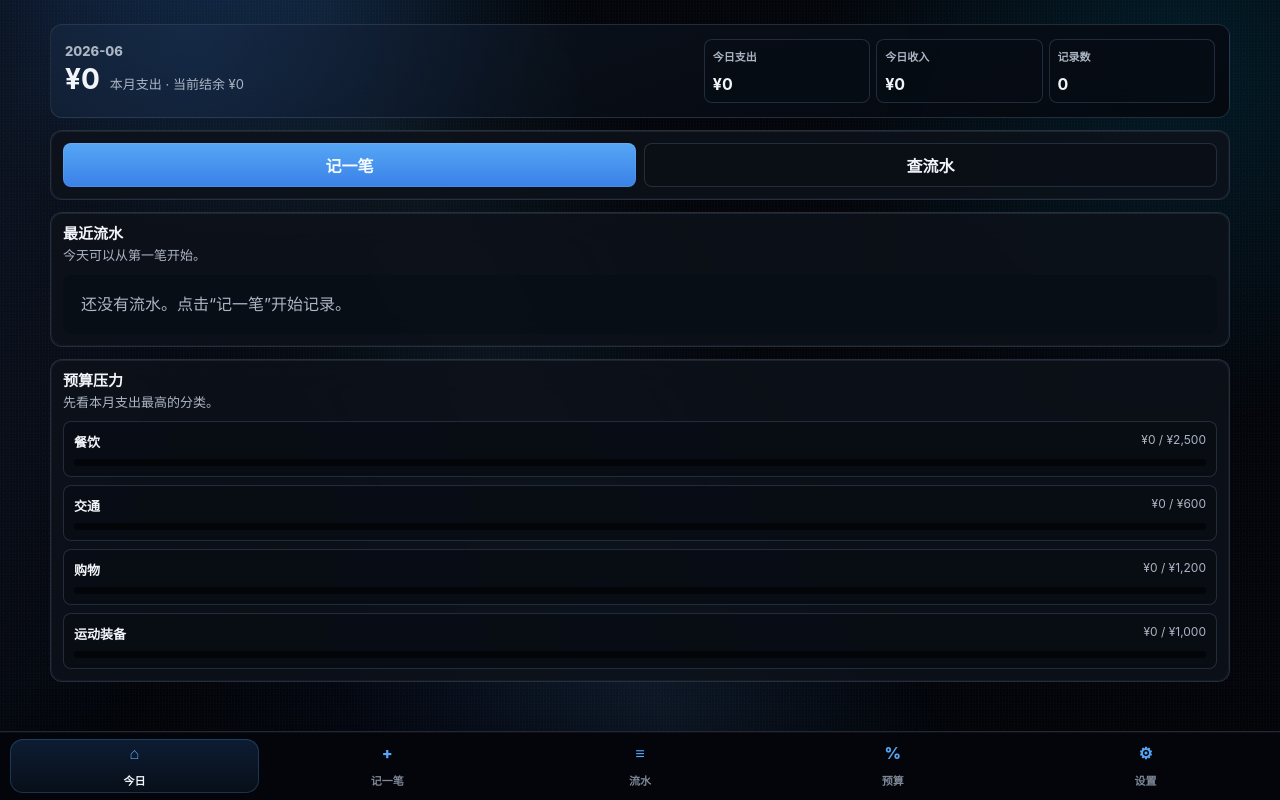
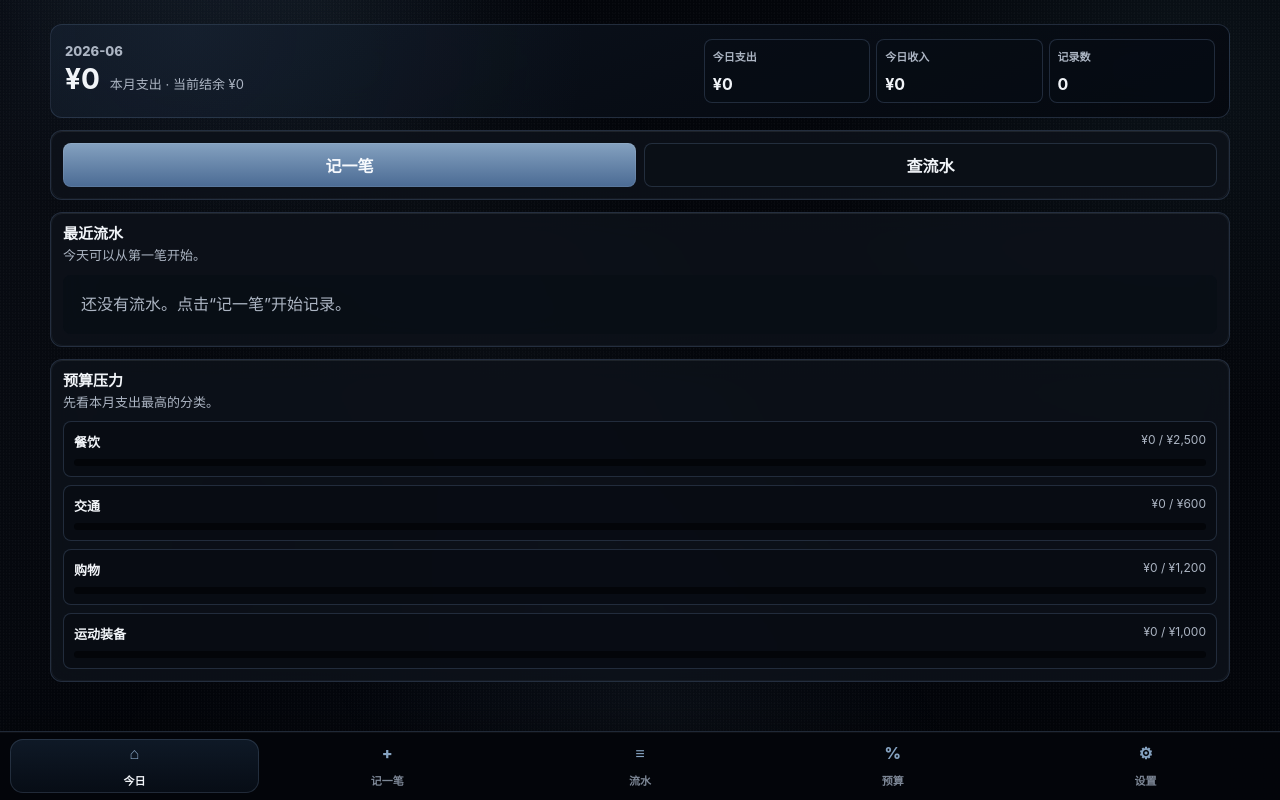
Before and after one commit to 7Wilf7/Viatica, a website built with Vite: page index.html in a window 1280 px wide. Built offline with nearby package versions, Linux system fonts and the light colour scheme.

Commit message:
Tune Viatica steel blue theme

```diff
--- a/src/styles.css
+++ b/src/styles.css
@@ -9,15 +9,15 @@
   --ink-3: oklch(0.62 0.026 258);
   --line: oklch(0.43 0.046 258 / 0.48);
   --line-strong: oklch(0.67 0.078 258 / 0.66);
-  --blue: oklch(0.61 0.17 258);
-  --blue-strong: oklch(0.71 0.14 250);
-  --blue-soft: oklch(0.29 0.08 258 / 0.72);
-  --cyan: oklch(0.78 0.105 224);
+  --blue: oklch(0.52 0.075 255);
+  --blue-strong: oklch(0.70 0.055 250);
+  --blue-soft: oklch(0.25 0.04 255 / 0.72);
+  --cyan: oklch(0.72 0.045 225);
   --danger: oklch(0.72 0.16 28);
   --success: oklch(0.75 0.11 155);
   --warning: oklch(0.78 0.13 78);
   --shadow: 0 12px 40px oklch(0 0 0 / 0.22);
-  --glow: 0 0 0 1px oklch(0.78 0.105 224 / 0.16), 0 0 28px oklch(0.61 0.17 258 / 0.16);
+  --glow: 0 0 0 1px oklch(0.72 0.045 225 / 0.12), 0 0 24px oklch(0.52 0.075 255 / 0.12);
   --ease-out: cubic-bezier(0.16, 1, 0.3, 1);
   --r-sm: 8px;
   --r-md: 12px;
@@ -37,9 +37,9 @@ body {
 body {
   margin: 0;
   background:
-    radial-gradient(circle at 18% -12%, oklch(0.38 0.13 258 / 0.34), transparent 340px),
-    radial-gradient(circle at 92% 8%, oklch(0.47 0.12 224 / 0.22), transparent 360px),
-    radial-gradient(circle at 44% 110%, oklch(0.30 0.11 268 / 0.22), transparent 430px),
+    radial-gradient(circle at 18% -12%, oklch(0.34 0.06 255 / 0.24), transparent 340px),
+    radial-gradient(circle at 92% 8%, oklch(0.42 0.045 225 / 0.16), transparent 360px),
+    radial-gradient(circle at 44% 110%, oklch(0.25 0.045 265 / 0.16), transparent 430px),
     var(--bg);
   color: var(--ink);
   overflow-x: hidden;
@@ -56,8 +56,8 @@ body::after {
 body::before {
   z-index: -2;
   background:
-    linear-gradient(116deg, transparent 0 18%, oklch(0.70 0.16 258 / 0.09) 32%, transparent 48% 100%),
-    linear-gradient(244deg, transparent 0 52%, oklch(0.78 0.105 224 / 0.08) 64%, transparent 78% 100%);
+    linear-gradient(116deg, transparent 0 18%, oklch(0.62 0.055 255 / 0.06) 32%, transparent 48% 100%),
+    linear-gradient(244deg, transparent 0 52%, oklch(0.70 0.045 225 / 0.05) 64%, transparent 78% 100%);
   background-size: 160% 160%, 140% 140%;
   animation: ambient-flow 18s var(--ease-out) infinite alternate;
 }
@@ -139,7 +139,7 @@ select:focus,
 textarea:focus {
   border-color: var(--blue-strong);
   background-color: oklch(0.17 0.018 258 / 0.86);
-  box-shadow: 0 0 0 3px oklch(0.61 0.17 258 / 0.16);
+  box-shadow: 0 0 0 3px oklch(0.52 0.075 255 / 0.14);
 }
 
 label {
@@ -196,7 +196,7 @@ label span {
 }
 
 .ledger-hero::before {
-  background: linear-gradient(105deg, transparent 0 18%, oklch(0.78 0.105 224 / 0.16) 32%, transparent 48% 100%);
+  background: linear-gradient(105deg, transparent 0 18%, oklch(0.72 0.045 225 / 0.10) 32%, transparent 48% 100%);
   transform: translateX(-38%);
   animation: line-sheen 8s var(--ease-out) infinite;
 }
@@ -239,7 +239,7 @@ label span {
   gap: 14px;
   padding: 14px;
   background:
-    radial-gradient(circle at 12% 8%, oklch(0.61 0.17 258 / 0.18), transparent 38%),
+    radial-gradient(circle at 12% 8%, oklch(0.52 0.075 255 / 0.12), transparent 38%),
     linear-gradient(160deg, oklch(0.20 0.026 258 / 0.88), oklch(0.135 0.016 258 / 0.9));
 }
 
@@ -416,7 +416,7 @@ input[type="datetime-local"] {
 .choice-control.open .choice-trigger {
   border-color: var(--blue-strong);
   background: oklch(0.17 0.018 258 / 0.86);
-  box-shadow: 0 0 0 3px oklch(0.61 0.17 258 / 0.16);
+  box-shadow: 0 0 0 3px oklch(0.52 0.075 255 / 0.14);
 }
 
 .choice-chevron {
@@ -510,8 +510,8 @@ input[type="datetime-local"] {
 
 .locale-button.active {
   color: var(--ink);
-  background: linear-gradient(180deg, oklch(0.25 0.056 258 / 0.88), oklch(0.17 0.026 258));
-  box-shadow: 0 0 0 1px oklch(0.71 0.14 250 / 0.24) inset;
+  background: linear-gradient(180deg, oklch(0.23 0.035 255 / 0.88), oklch(0.16 0.022 258));
+  box-shadow: 0 0 0 1px oklch(0.70 0.055 250 / 0.20) inset;
 }
 
 .locale-button:hover {
@@ -742,8 +742,8 @@ input[type="datetime-local"] {
 .tab-button.active {
   color: var(--ink);
   background:
-    linear-gradient(180deg, oklch(0.25 0.056 258 / 0.82), oklch(0.17 0.026 258 / 0.88));
-  box-shadow: 0 0 0 1px oklch(0.71 0.14 250 / 0.24) inset;
+    linear-gradient(180deg, oklch(0.23 0.035 255 / 0.82), oklch(0.16 0.022 258 / 0.88));
+  box-shadow: 0 0 0 1px oklch(0.70 0.055 250 / 0.20) inset;
 }
 
 .tab-button:active {
```
Also changed, not shown: DESIGN.md (+6 -3 lines), public/icons/icon.svg.
